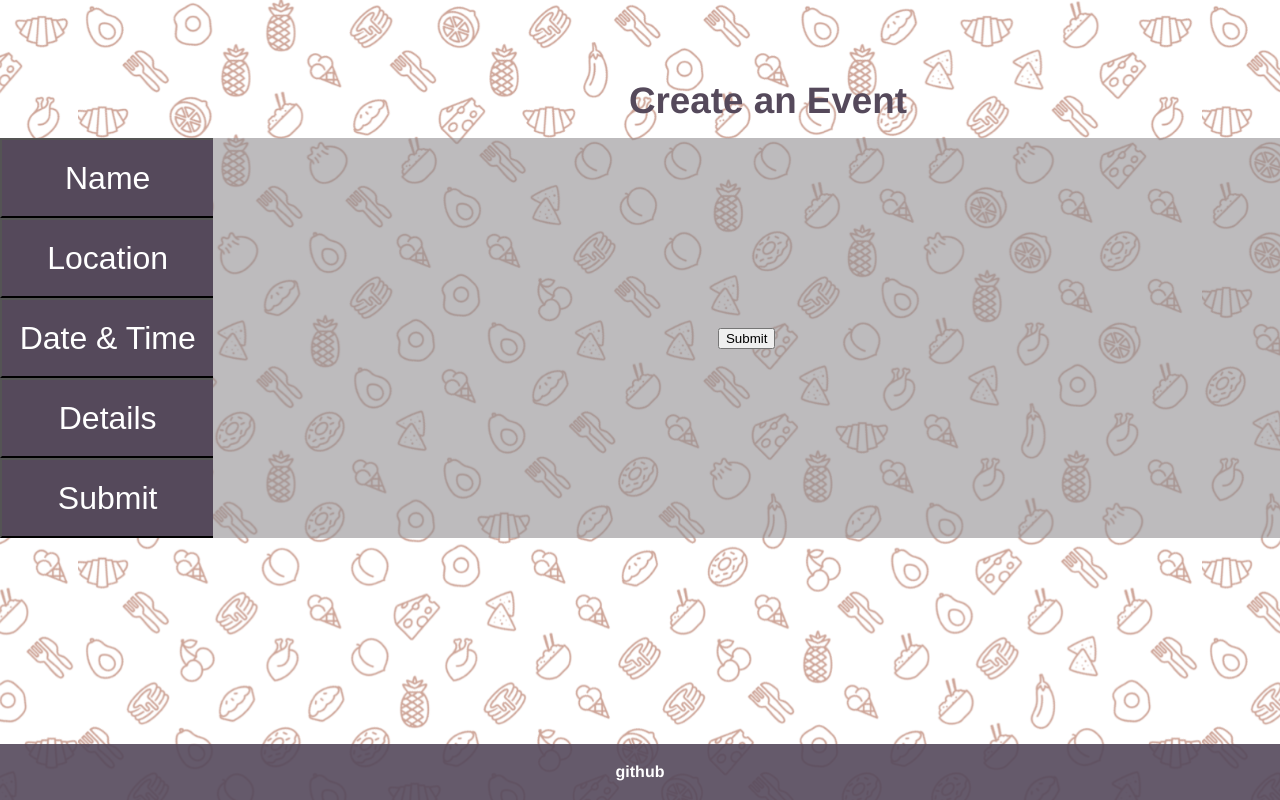
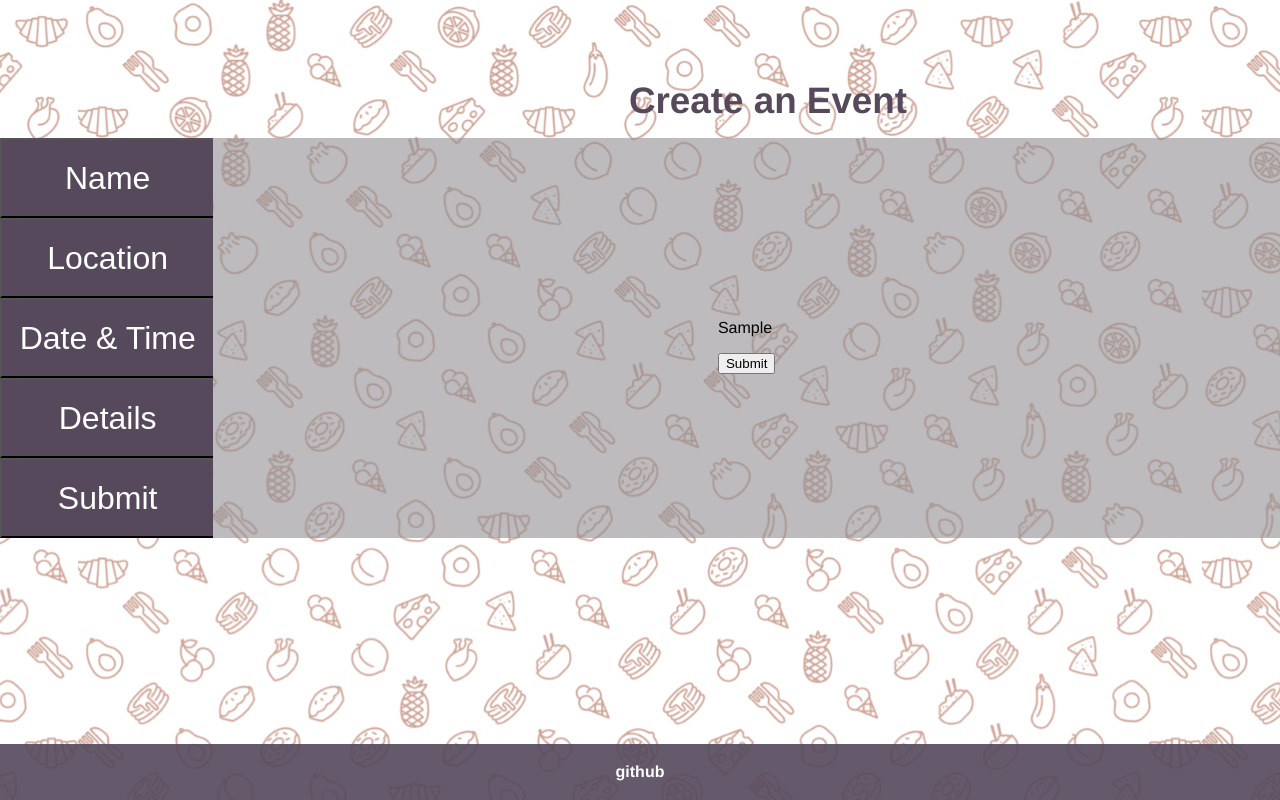
Before and after one commit to DanThomp507/Everybody-Eats, a React (Create React App) app in the folder client/: page /events/1/new in a window 1280 px wide. Both pictures are taken after typing "Sample" into the empty fields and a click on the button "Submit". Built offline with nearby package versions, Linux system fonts and the light colour scheme; no server answers; what google-maps-react would draw is missing.

Commit message:
submit page is better

```diff
--- a/client/src/components/EventForm/EventForm.jsx
+++ b/client/src/components/EventForm/EventForm.jsx
@@ -144,6 +144,7 @@ class EventForm extends Component {
 
           {this.state.field === 5 &&
             <EventSubmitField
+              eventData={this.state.eventData}
               handleSubmit={this.handleSubmit}
               currentUser={this.props.currentUser}
             />
--- a/client/src/components/EventForm/EventSubmitField.jsx
+++ b/client/src/components/EventForm/EventSubmitField.jsx
@@ -2,12 +2,19 @@ import React from 'react'
 import { withRouter } from "react-router-dom";
 const EventSubmitField = props => {
   const {
+    eventData,
     handleSubmit,
     history,
     currentUser,
   } = props
-  console.log("event submit field", currentUser);
   return (
+    <div>
+      <div>
+        <p>{eventData.event_name}</p>
+        <p>{eventData.event_location}</p>
+        <p>{eventData.event_date}</p>
+        <p>{eventData.event_details}</p>
+      </div>
       <button type="submit" onClick={(e) => {
         handleSubmit(e)
         history.push(
@@ -16,6 +23,7 @@ const EventSubmitField = props => {
       }}>
         Submit
       </button>
+    </div>
   )
 }
 
```
Lines whose indentation alone changed are shown as unchanged.
